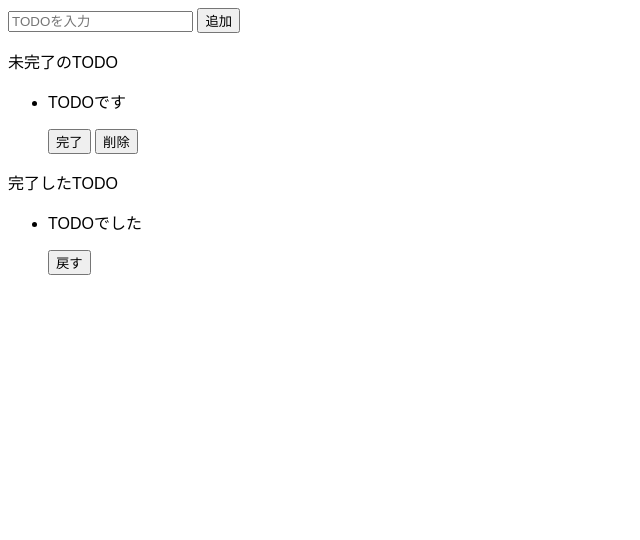
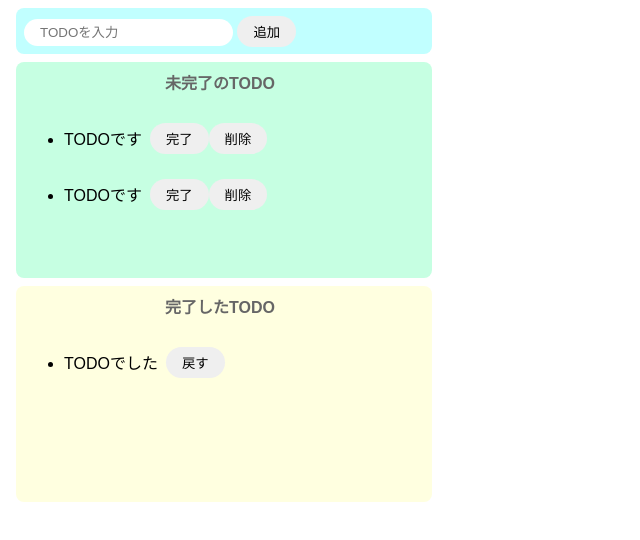
Before and after one commit to MasakiMimura/todo-js, a website built with Parcel: page index.html in a window 1280 px wide. Shown: the whole page, without its empty margins (0-640 px from the left). Built offline with nearby package versions, Linux system fonts and the light colour scheme.

Commit message:
CSSでスタイリング

```diff
--- a/index.html
+++ b/index.html
@@ -6,15 +6,22 @@
   </head>
 
   <body>
-    <div>
+    <div class="input-area">
       <input placeholder="TODOを入力" />
       <button>追加</button>
     </div>
-    <div>
-      <p>未完了のTODO</p>
+    <div class="incomplete-area">
+      <p class="title">未完了のTODO</p>
       <ul>
         <li>
-          <div>
+          <div class="list-row">
+            <p>TODOです</p>
+            <button>完了</button>
+            <button>削除</button>
+          </div>
+        </li>
+        <li>
+          <div class="list-row">
             <p>TODOです</p>
             <button>完了</button>
             <button>削除</button>
@@ -22,11 +29,11 @@
         </li>
       </ul>
     </div>
-    <div>
-      <p>完了したTODO</p>
+    <div class="complete-area">
+      <p class="title">完了したTODO</p>
       <ul>
         <li>
-          <div>
+          <div class="list-row">
             <p>TODOでした</p>
             <button>戻す</button>
           </div>
--- a/src/styles.css
+++ b/src/styles.css
@@ -1,3 +1,65 @@
 body {
   font-family: sans-serif;
 }
+
+input {
+  border-radius: 16px;
+  border: none;
+  padding: 6px 16px;
+  outline: none;
+}
+
+button {
+  border-radius: 16px;
+  border: none;
+  padding: 6px 16px;
+}
+
+button:hover {
+  background-color: #ff7fff;
+  color: #fff;
+  cursor: pointer;
+}
+
+p {
+  margin-right: 8px;
+}
+
+.input-area {
+  background-color: #c1ffff;
+  width: 400px;
+  height: 30px;
+  padding: 8px;
+  margin: 8px;
+  border-radius: 8px;
+}
+
+.incomplete-area {
+  background-color: #c6ffe2;
+  width: 400px;
+  min-height: 200px;
+  padding: 8px;
+  margin: 8px;
+  border-radius: 8px;
+}
+
+.complete-area {
+  background-color: #ffffe0;
+  width: 400px;
+  min-height: 200px;
+  padding: 8px;
+  margin: 8px;
+  border-radius: 8px;
+}
+
+.title {
+  text-align: center;
+  margin-top: 0px;
+  font-weight: bold;
+  color: #666;
+}
+
+.list-row {
+  display: flex;
+  align-items: center;
+}
```
